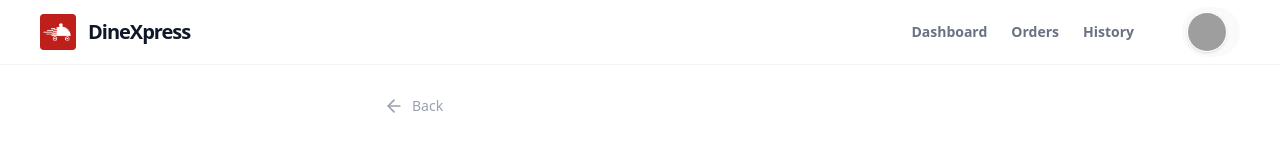
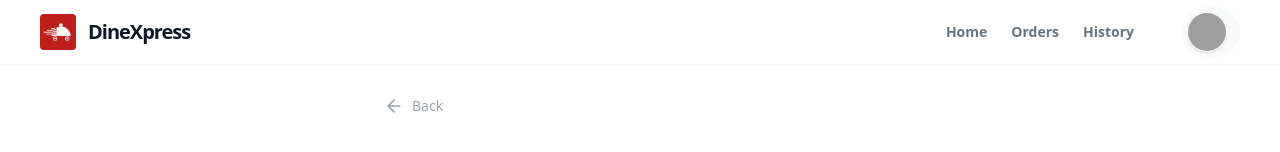
Before and after one commit to ifubaraboye/dinexpress, a React (Vite) app: page /runner/profile/change-email in a window 1280 px wide. Shown: the top 152 px of the page. Built offline with nearby package versions, Linux system fonts and the light colour scheme; grey boxes are pictures that could not be loaded.

Commit message:
updated UI

```diff
--- a/src/components/RunnerNavbar.tsx
+++ b/src/components/RunnerNavbar.tsx
@@ -43,7 +43,7 @@ export default function RunnerNavbar() {
   };
 
   const links = [
-    { to: "/runner", label: "Dashboard", icon: Home },
+    { to: "/runner", label: "Home", icon: Home },
     { to: "/runner/orders", label: "Orders", icon: Package },
     { to: "/runner/history", label: "History", icon: History },
   ];
```
